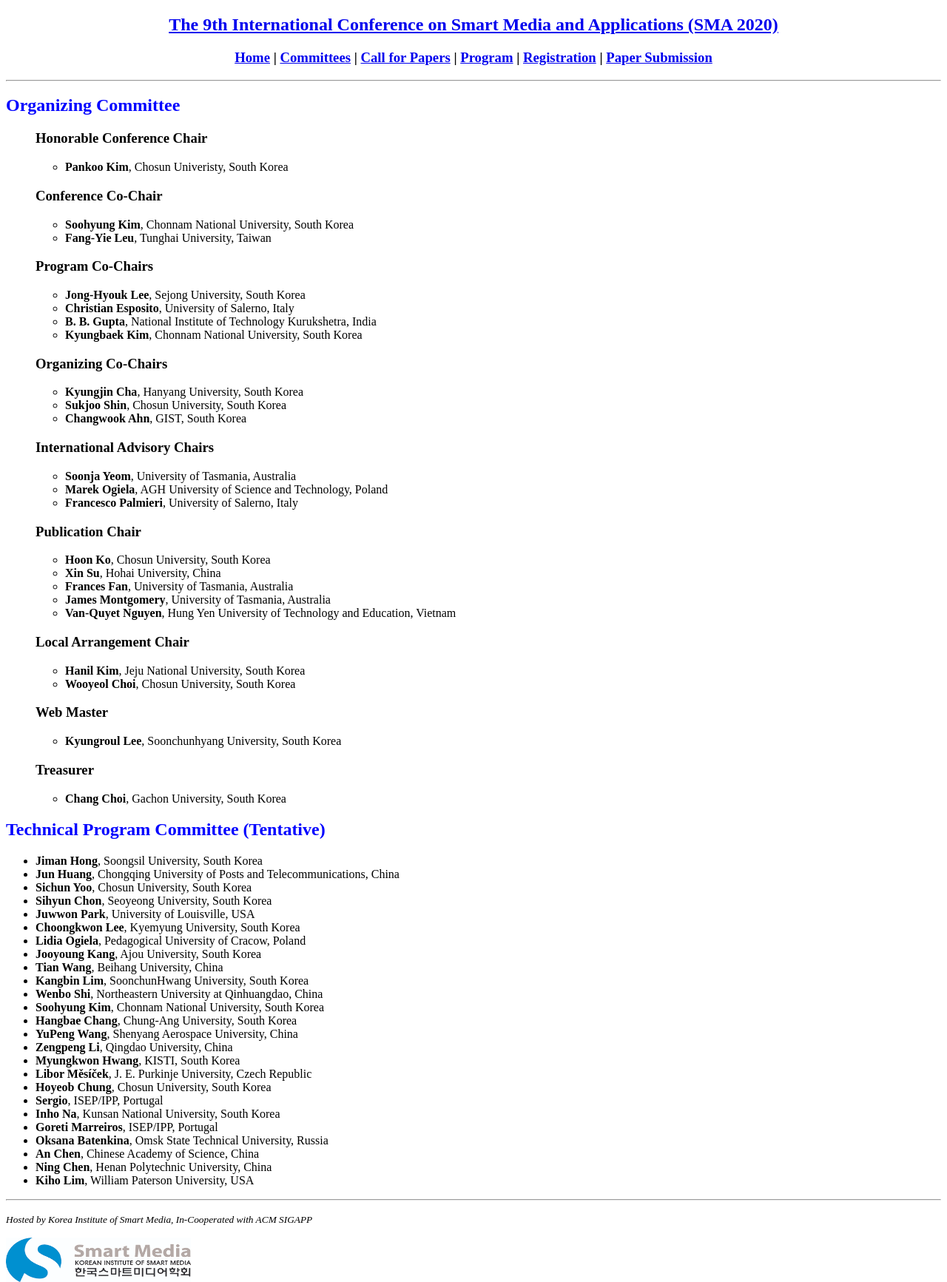
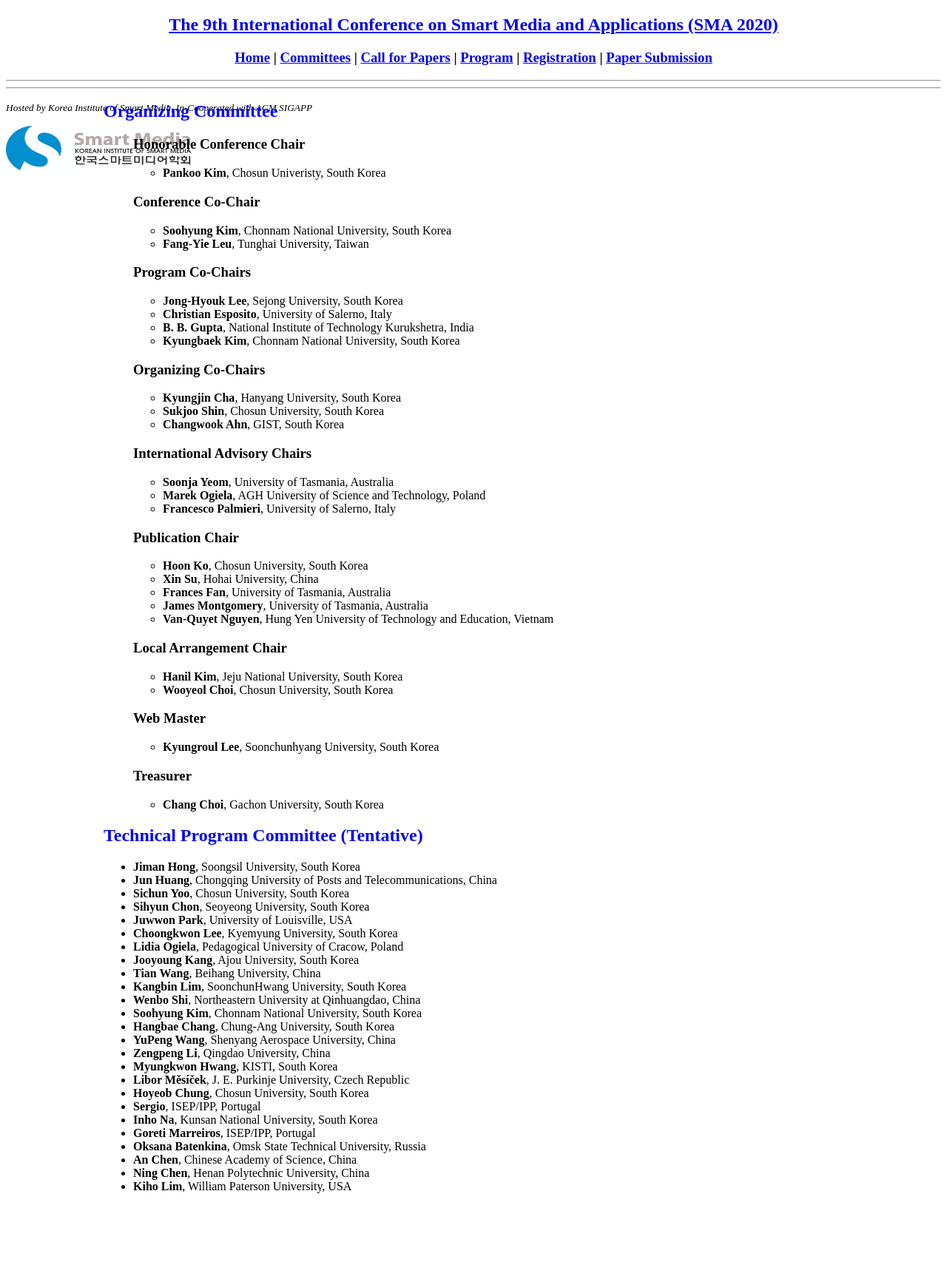
Before and after one commit to icea-conf/sma-2020.github.io, a Jekyll site: the page built from committee/index.html, in a window 1280 px wide. Shown: the whole page at 74% size. Built offline with Jekyll 4.4.1, drawn with Linux system fonts in a browser that asks for light colours; after the commit the page ends 1629 px from its top, so only the background shows below that.

Commit message:
Update index.html

```diff
--- a/committee/index.html
+++ b/committee/index.html
@@ -2,8 +2,8 @@
 layout: default
 title: SMA 2020
 ---
-<div>
-	<div>
+<div style="position: relative;">
+	<div style="position: absolute; width: 1000px; left: 50%; transform: translate(-50%, 0%);">
 		<h2 style="color:#0000FF">Organizing Committee</h2>
 		<ul>
 			<h3>Honorable Conference Chair</h3>
```
